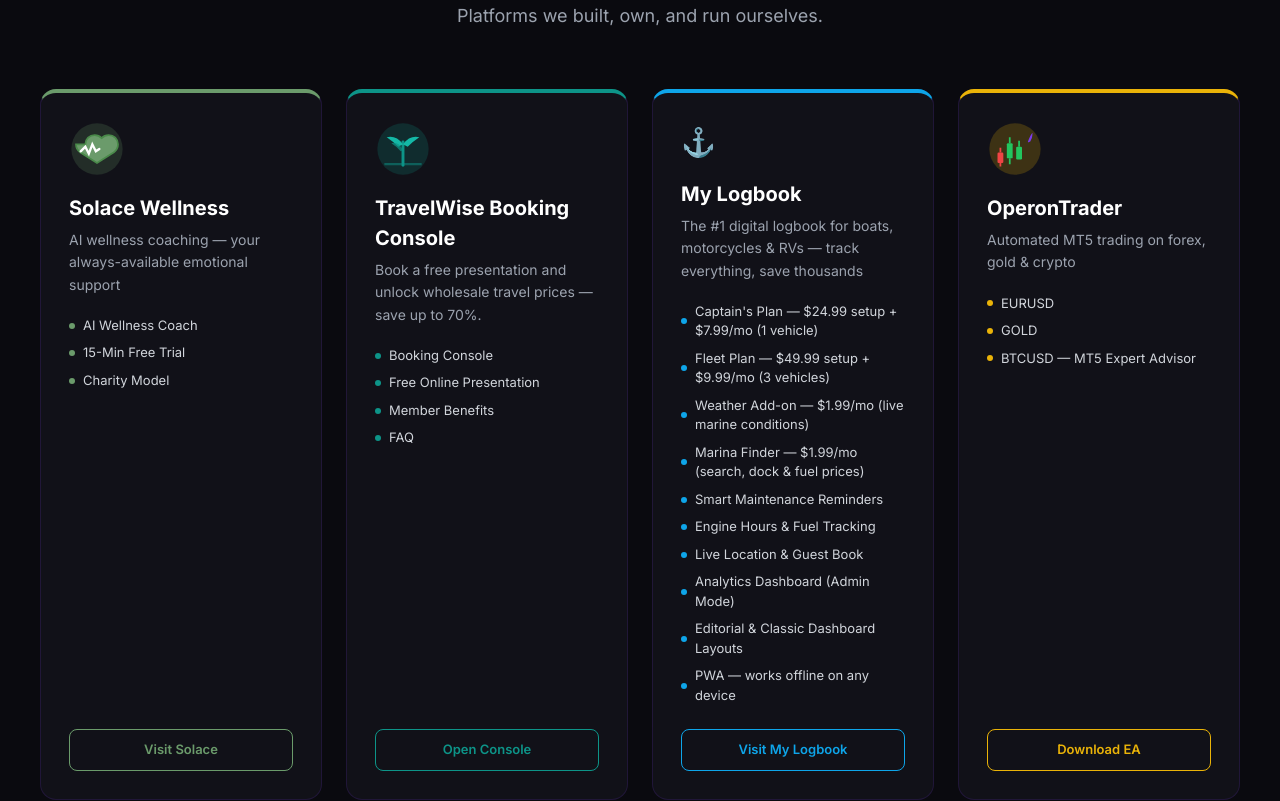
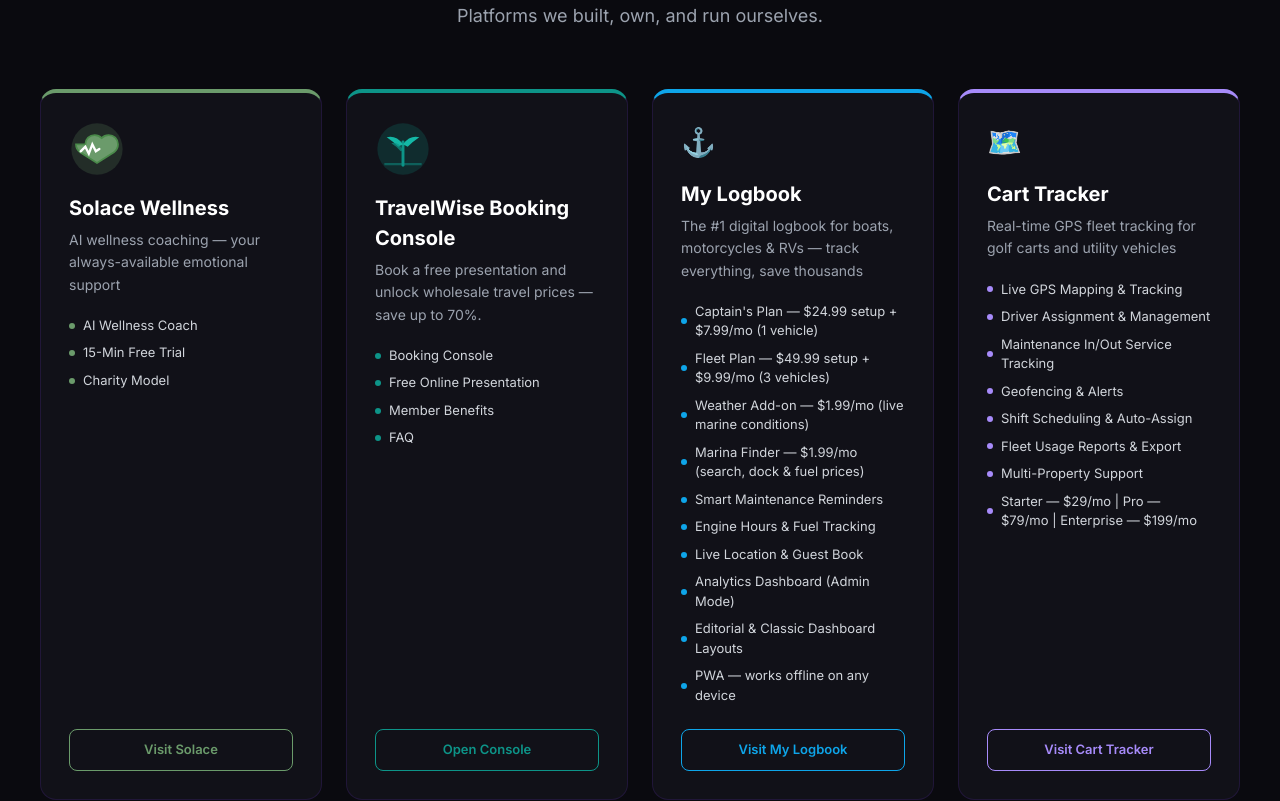
Before and after one commit to Antarestravelclub/Operon, a React (Vite) app: page / in a window 1280 px wide. Shown: the part 4100-4901 px from the top of the page. Built offline with nearby package versions, Linux system fonts and the light colour scheme.

Commit message:
add: Cart Tracker to Built & Powered by Operon section with all features and carttracker.io link

```diff
--- a/src/pages/Landing.tsx
+++ b/src/pages/Landing.tsx
@@ -386,6 +386,25 @@
 
 
     {
+      icon: <span style={{fontSize: 28}}>🗺️</span>,
+      title: 'Cart Tracker',
+      color: '#a78bfa',
+      tagline: 'Real-time GPS fleet tracking for golf carts and utility vehicles',
+      products: [
+        'Live GPS Mapping & Tracking',
+        'Driver Assignment & Management',
+        'Maintenance In/Out Service Tracking',
+        'Geofencing & Alerts',
+        'Shift Scheduling & Auto-Assign',
+        'Fleet Usage Reports & Export',
+        'Multi-Property Support',
+        'Starter — $29/mo | Pro — $79/mo | Enterprise — $199/mo',
+      ],
+      cta: 'Visit Cart Tracker',
+      ctaLink: 'https://carttracker.io',
+      external: true,
+    },
+    {
       icon: <TradingIcon />,
       title: 'OperonTrader',
       color: '#eab308',
```
